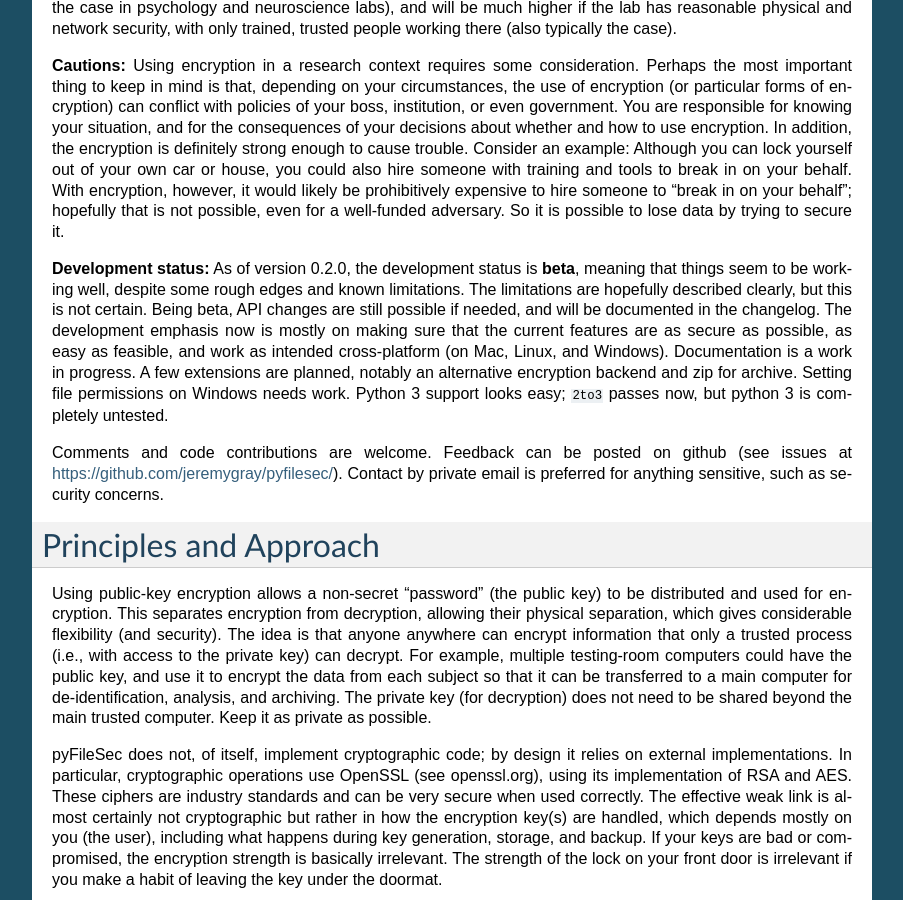
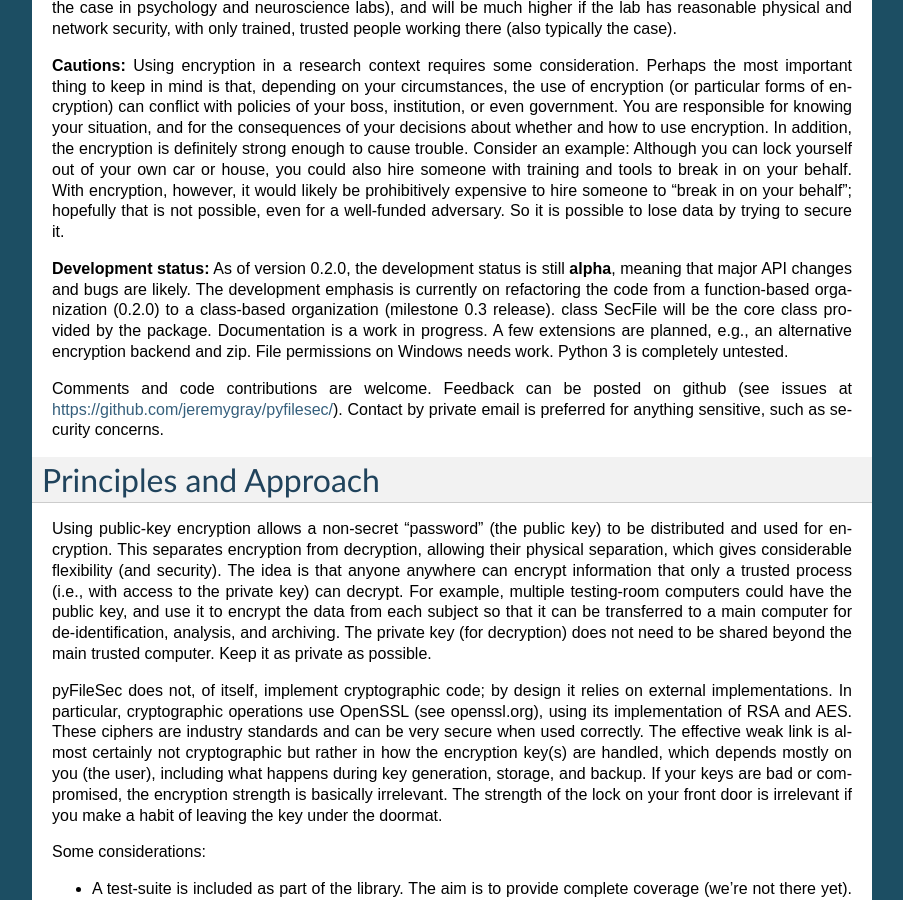
Before and after one commit to jeremygray/pyfilesec, a Sphinx documentation site: the page built from docs/source/index.rst, in a window 1280 px wide and 900 px high, scrolled down 701 px. Shown: the whole window, without its empty margins (198-1101 px from the left). Built offline with Sphinx 7.4.7, drawn with Linux system fonts in a browser that asks for light colours.

Commit message:
DOC minor RF

```diff
--- a/docs/source/index.rst
+++ b/docs/source/index.rst
@@ -1,5 +1,5 @@
 
-:mod:`pyFileSec` File-oriented privacy and integrity management tools *(beta)*
+:mod:`pyFileSec` File-oriented privacy and integrity management tools *(alpha)*
 
 .. toctree::
    :maxdepth: 2
@@ -61,16 +61,13 @@
 to hire someone to "break in on your behalf"; hopefully that is not possible,
 even for a well-funded adversary. So it is possible to lose data by trying to secure it.
 
-**Development status:** As of version 0.2.0, the development status is **beta**,
-meaning that things seem to be working well, despite some rough edges and known
-limitations. The limitations are hopefully described clearly, but this is not
-certain. Being beta, API changes are still possible if needed, and will be documented in the
-changelog. The development emphasis now is mostly on making sure that the current
-features are as secure as possible, as easy as feasible, and work as intended
-cross-platform (on Mac, Linux, and Windows). Documentation is a work in progress.
-A few extensions are planned, notably an alternative encryption backend and zip for archive. Setting file
-permissions on Windows needs work. Python 3 support looks easy; ``2to3`` passes
-now, but python 3 is completely untested.
+**Development status:** As of version 0.2.0, the development status is still **alpha**,
+meaning that major API changes and bugs are likely. The development emphasis is
+currently on refactoring the code from a function-based organization (0.2.0)
+to a class-based organization (milestone 0.3 release). class SecFile will be the
+core class provided by the package. Documentation is a work in progress. A few
+extensions are planned, e.g., an alternative encryption backend and zip. File
+permissions on Windows needs work. Python 3 is completely untested.
 
 Comments and code contributions are welcome. Feedback can be posted on github
 (see issues at https://github.com/jeremygray/pyfilesec/). Contact by
--- a/pyfilesec.py
+++ b/pyfilesec.py
@@ -1513,7 +1513,8 @@
                     self.name = path + ARCHIVE_EXT
                     break
             else:
-                self.name = _uniq_file('secFileArchive' + ARCHIVE_EXT)
+                path, ext = os.path.splitext(paths[0])
+                self.name = path + ARCHIVE_EXT
         else:
             self.name = _uniq_file('secFileArchive' + ARCHIVE_EXT)
         logging.debug('SecFileArchive.__init__ %s' % self.name)
```
